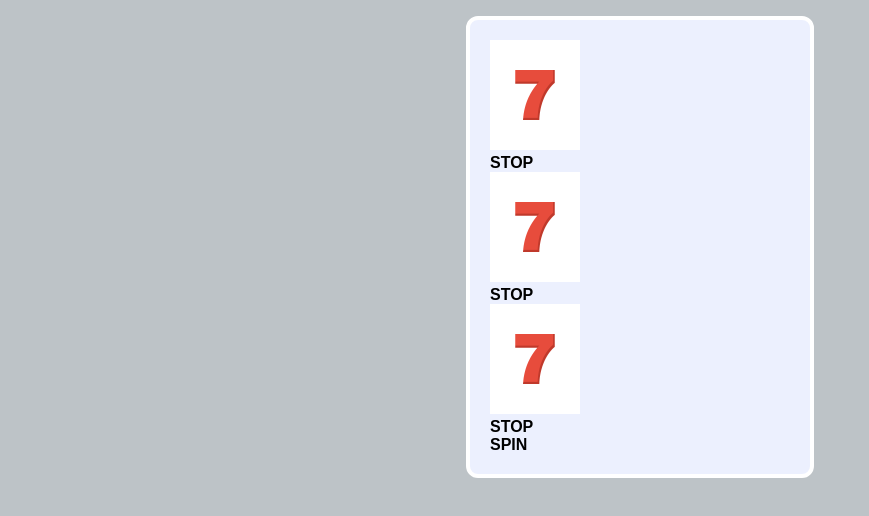
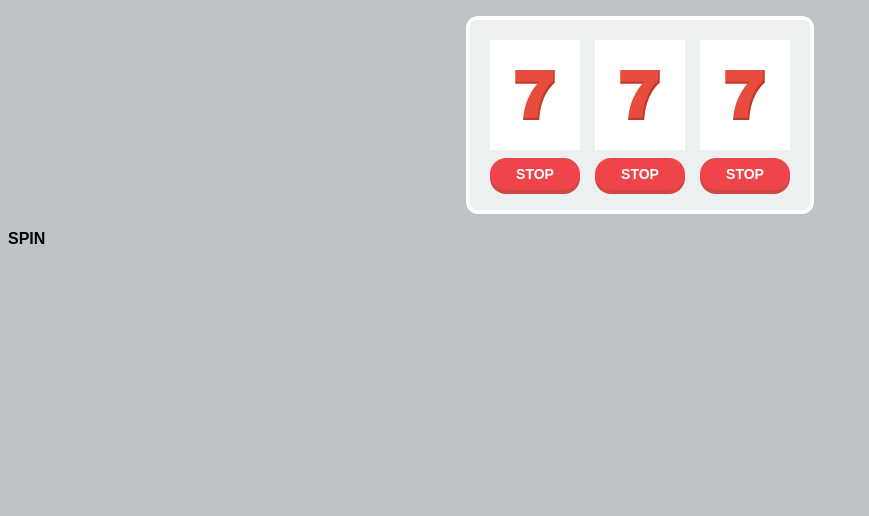
Before and after one commit to IndianJUN/slotmachine, a plain HTML site: page index.html in a window 1280 px wide. Shown: the whole page, without its empty margins (0-869 px from the left). Drawn offline with Linux system fonts and the light colour scheme.

Commit message:
button setting

```diff
--- a/index.html
+++ b/index.html
@@ -1,11 +1,9 @@
 <!DOCTYPE html>
-<html lang="en">
+<html lang="ja">
 <head>
-    <meta charset="UTF-8">
-    <meta name="viewport" content="width=device-width, initial-scale=1.0">
-    <meta http-equiv="X-UA-Compatible" content="ie=edge">
+  <meta charset="utf-8">
+  <title>Slot Machine</title>
   <link rel="stylesheet" href="./style.css">
-    <title>SlotMachine</title>
 </head>
 <body>
   <main>
@@ -21,8 +19,9 @@
       <img src="img/seven.png">
       <div class="stop">STOP</div>
     </section>
+  </main>
+
   <div id="spin">SPIN</div>
-    </main>
   <script src="./main.js"></script>
 </body>
 </html>
--- a/style.css
+++ b/style.css
@@ -1,19 +1,37 @@
-body{
+body {
     background: #bdc3c7;
     font-size: 16px;
     font-weight: bold;
-    font-family: Arial, Helvetica, sans-serif;
+    font-family: Arial, sans-serif;
+  }
 
-}
-.panel img{
-    width: 90px;
-    height:110px ;
-}
-main{
+  main {
     width: 300px;
-    background: #ecf0fe;
+    background: #ecf0f1;
     padding: 20px;
-    border: 4px solid #ffff;
+    border: 4px solid #fff;
     border-radius: 12px;
     margin: 16px auto;
-}
+    display: flex;
+    justify-content: space-between;
+  }
+
+  .panel img {
+    width: 90px;
+    height: 110px;
+    margin-bottom: 4px;
+  }
+
+  .stop {
+    cursor: pointer;
+    width: 90px;
+    height: 32px;
+    background: #ef454a;
+    box-shadow: 0 4px 0 #d1483e;
+    border-radius: 16px;
+    line-height: 32px;
+    text-align: center;
+    font-size: 14px;
+    color: #fff;
+    user-select: none;
+  }
```
Lines whose indentation alone changed are shown as unchanged.
